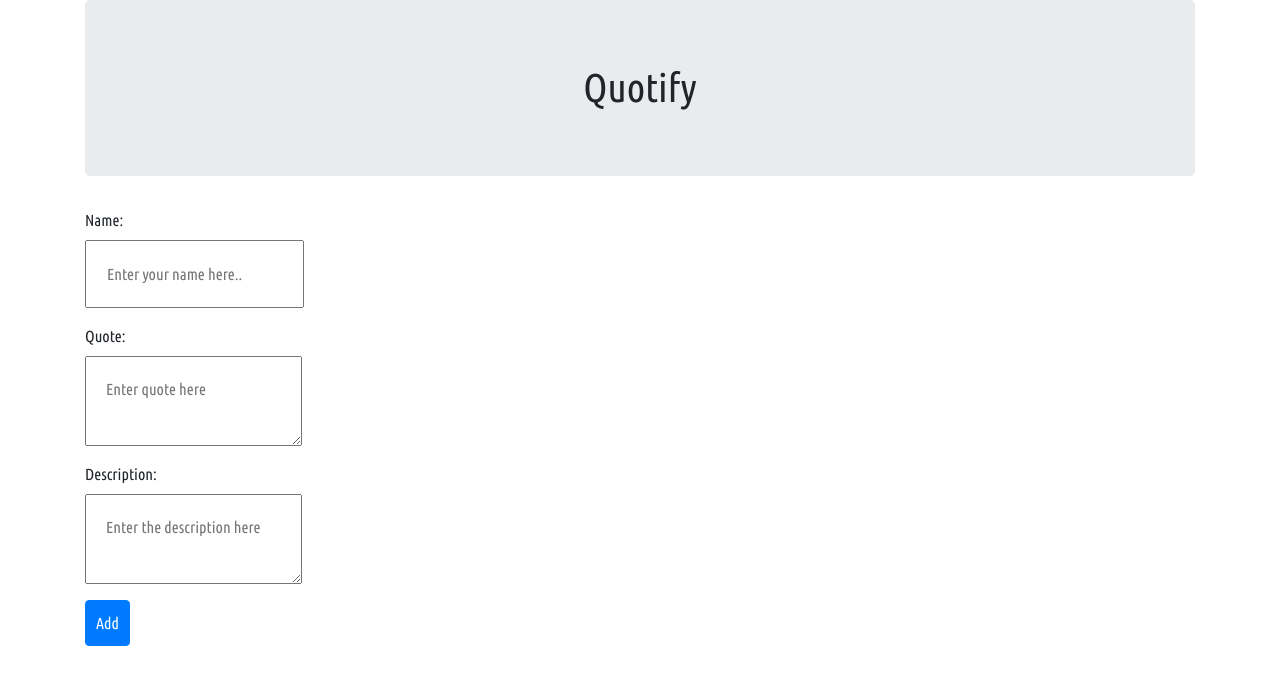
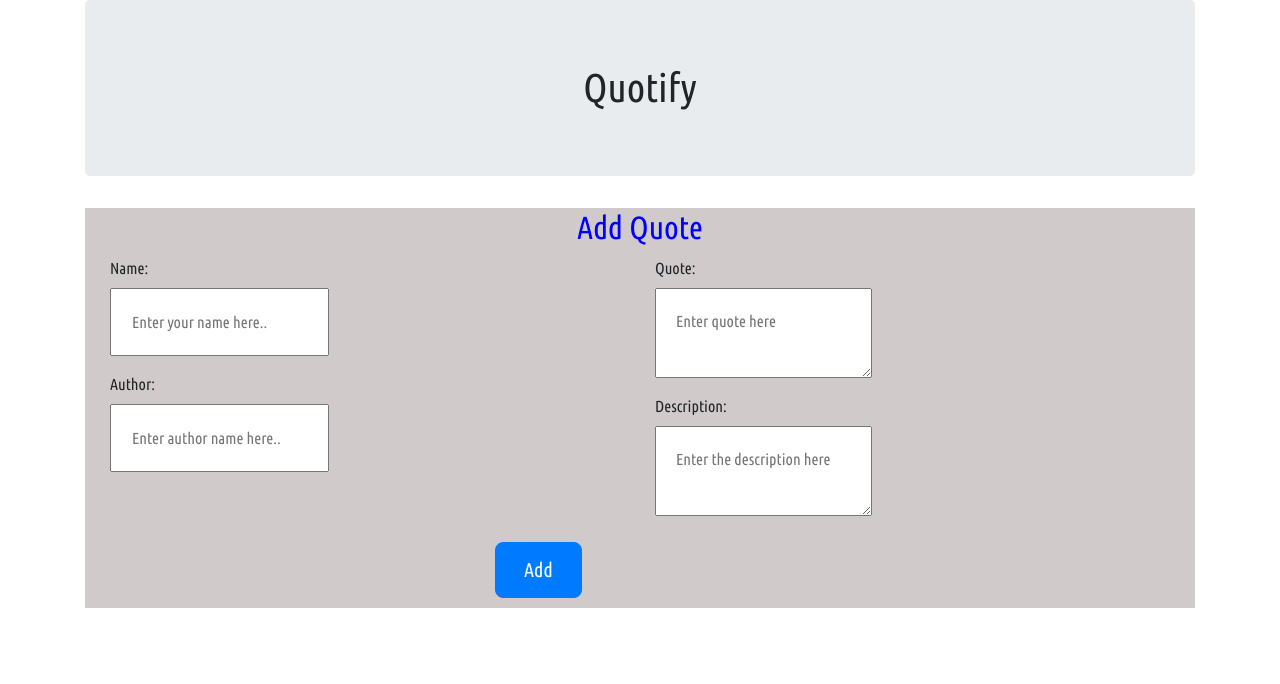
Before and after one commit to Victorvick399/Quotify, an Angular app: page / in a window 1280 px wide. Shown: the top 684 px of the page. Built offline with nearby package versions, Linux system fonts and the light colour scheme.

Commit message:
style the forms

```diff
--- a/src/app/quote-form/quote-form.component.css
+++ b/src/app/quote-form/quote-form.component.css
@@ -1,3 +1,7 @@
+h2{
+  color: blue;
+  text-align: center;
+}
 input{
   display: block;
   padding: 20px;
@@ -7,5 +11,14 @@ textarea{
   padding: 20px;
 }
 button{
-  padding: 10px 10px;
+  font-size: 20px;
+  border-radius: 8px;
+  padding: 12px 28px;
+  margin: 10px 400px 10px;
 }
+form{
+  background-color: rgb(209, 202, 202);
+}
+.row{
+  margin: 10px;
+}
--- a/src/app/quote-form/quote-form.component.html
+++ b/src/app/quote-form/quote-form.component.html
@@ -1,8 +1,18 @@
+<div class="form">
   <form>
+    <h2>Add Quote</h2>
+    <div class="row">
+      <div class="col-md-6">
         <div class="form-group">
           <label>Name:</label>
           <input type="text" placeholder="Enter your name here.." required>
         </div>
+        <div class="form-group">
+            <label>Author:</label>
+            <input type="text" placeholder="Enter author name here.." required>
+          </div>
+      </div>
+      <div class="col-md-6">
         <div class="form-group">
           <label>Quote:</label>
           <textarea placeholder="Enter quote here" required></textarea>
@@ -11,5 +21,8 @@
           <label>Description:</label>
           <textarea placeholder="Enter the description here" required></textarea>
         </div>
+      </div>
       <button class="btn btn-primary">Add</button>
+    </div>
   </form>
+</div>
```
Lines whose indentation alone changed are shown as unchanged.
